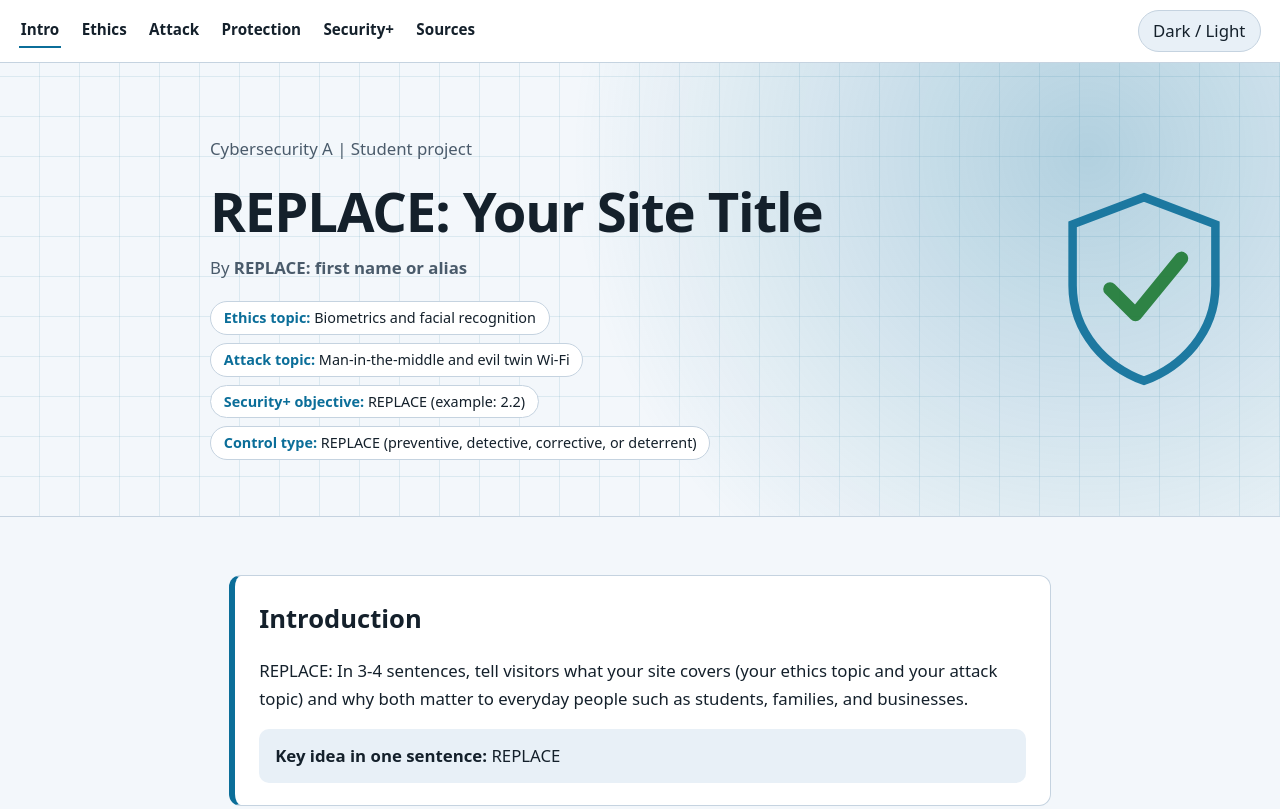
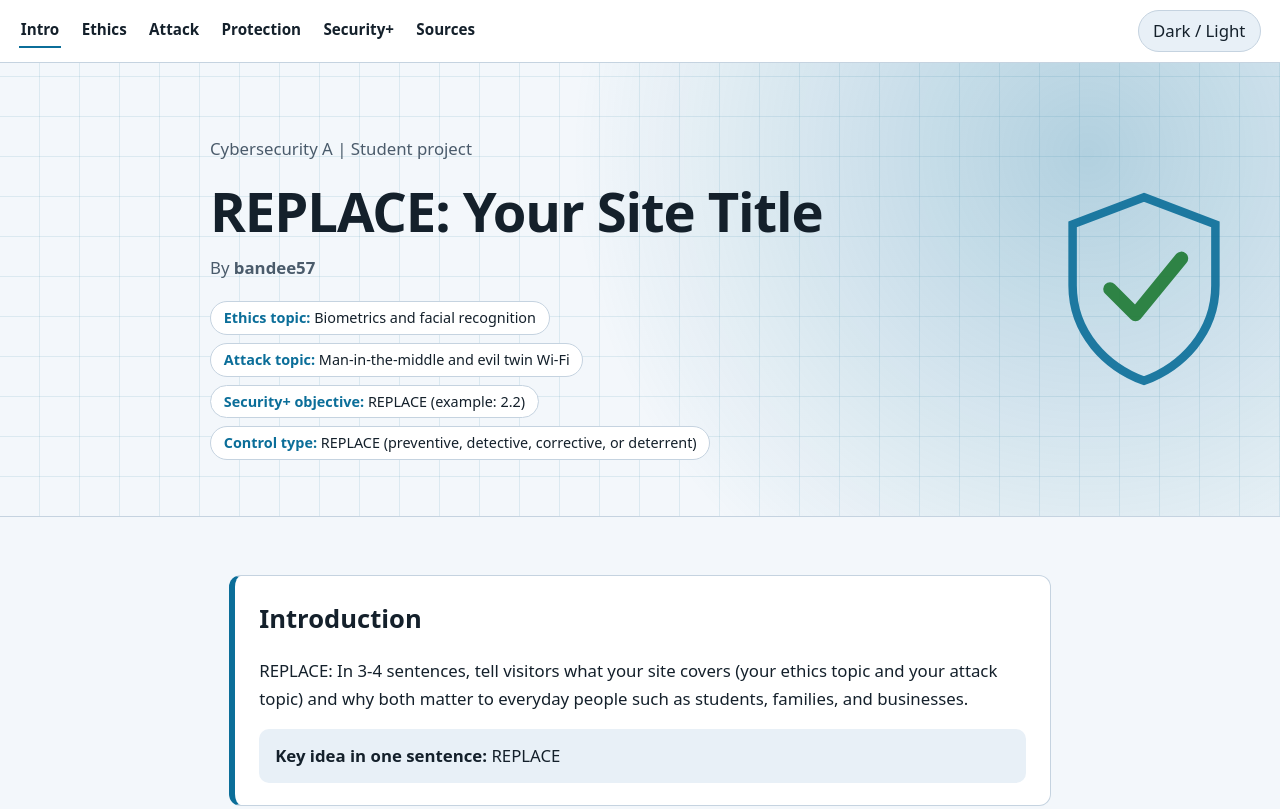
Before and after one commit to bandee57/bandee57.github.io, a plain HTML site: page index.html in a window 1280 px wide. Shown: the top 809 px of the page. Drawn offline with Linux system fonts and the light colour scheme.

Commit message:
Update author name in index.html

```diff
--- a/index.html
+++ b/index.html
@@ -123,7 +123,7 @@
     <p class="byline">Cybersecurity A | Student project</p>
     <h1 id="siteTitle">REPLACE: Your Site Title</h1>
     <!-- Use your first name or an alias. Do NOT put your last name, school name, photos of yourself, phone, or address on a public site. -->
-    <p class="byline">By <strong>REPLACE: first name or alias</strong></p>
+    <p class="byline">By <strong>bandee57</strong></p>
     <ul class="chips">
       <li><b>Ethics topic:</b> Biometrics and facial recognition</li>
       <li><b>Attack topic:</b> Man-in-the-middle and evil twin Wi-Fi</li>
```
